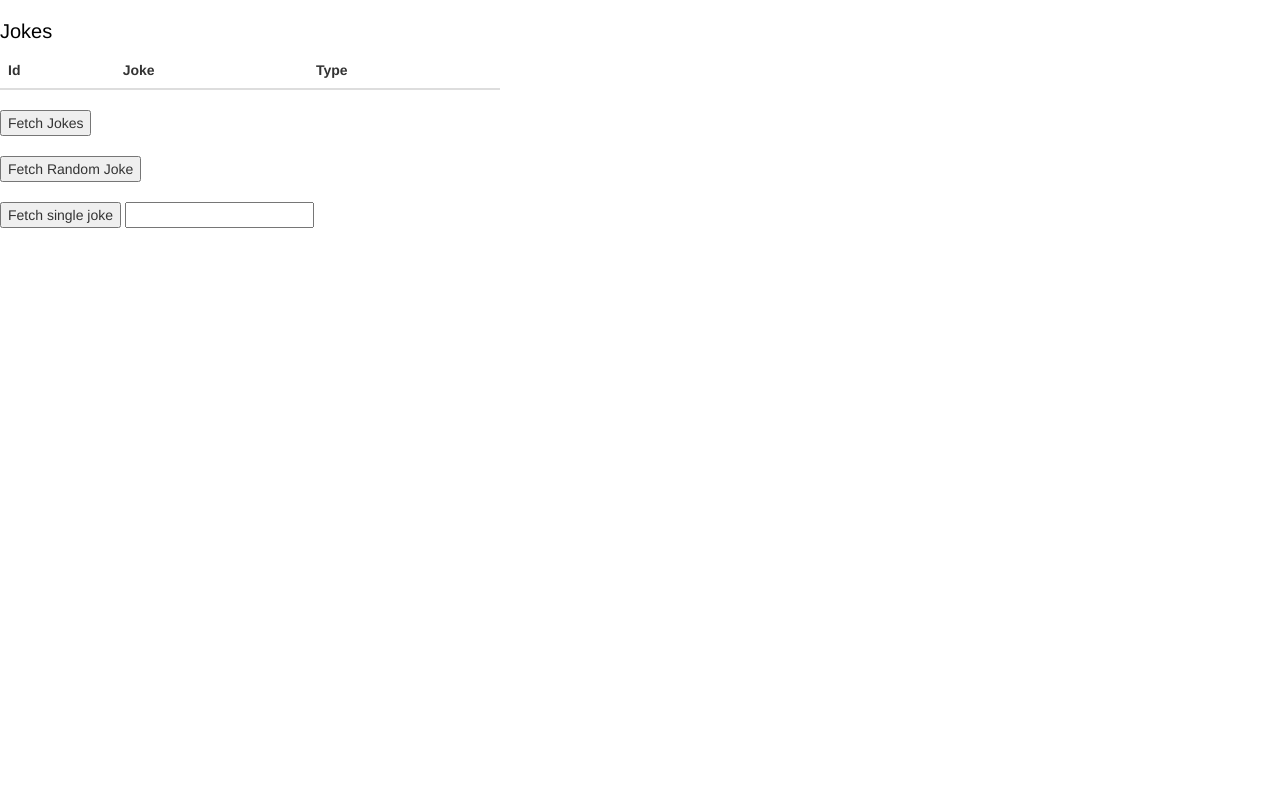
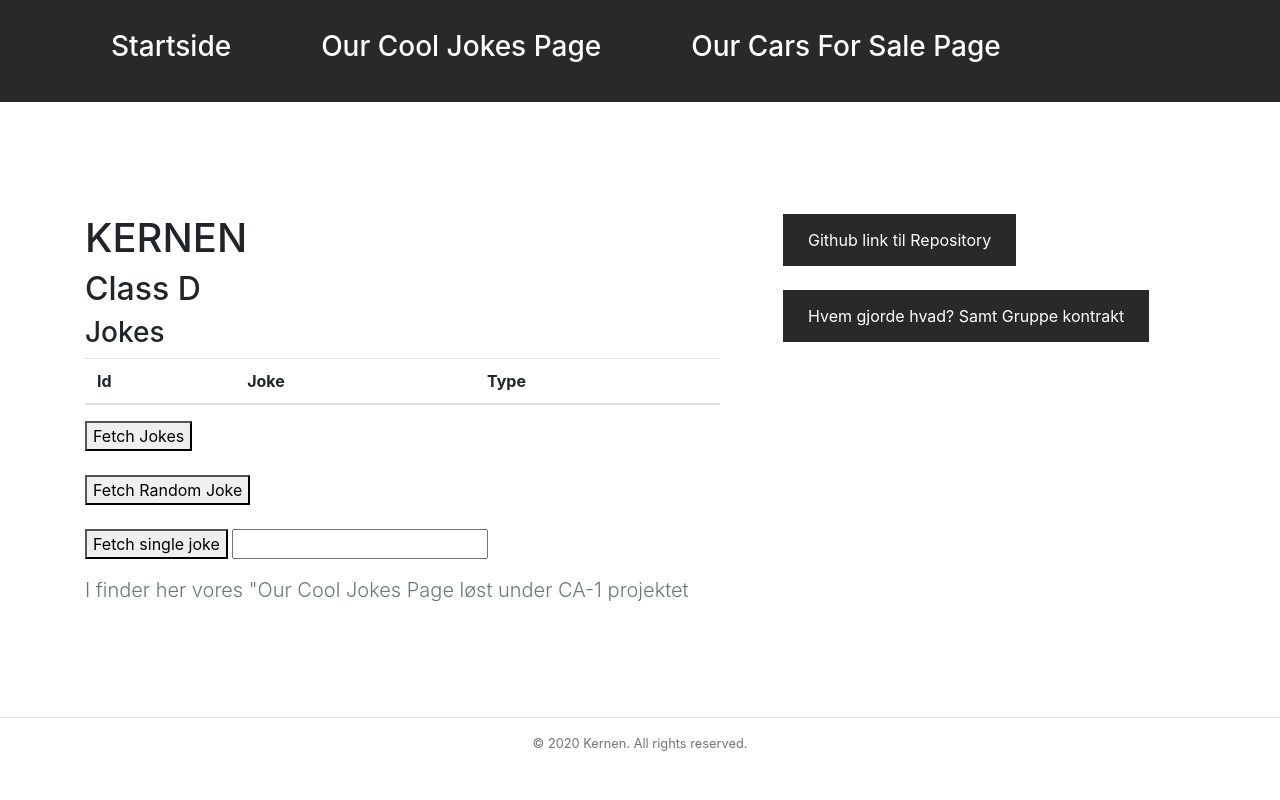
Before and after one commit to LukasBangStoltz/CA1_Opgave, a web app: page /jokesPage.html in a window 1280 px wide. Run offline with its HTML, style and script files only (its server is not run), Linux system fonts and the light colour scheme; data that the repository does not hold is empty; some libraries are stand-ins or nearby versions.

Commit message:
newJokesPage

```diff
--- a/src/main/webapp/css/ourCss.css
+++ b/src/main/webapp/css/ourCss.css
@@ -17,7 +17,3 @@ button:hover {
 .hide {
     display: none;
 }
-.myDIV:hover + .hide {
-    display: block;
-    color: red;
-}
--- a/src/main/webapp/jokesPage.html
+++ b/src/main/webapp/jokesPage.html
@@ -1,27 +1,35 @@
-<!DOCTYPE html>
-<html>
+<html lang="en">
     <head>
-        <title>Jokes Page</title>
         <meta charset="UTF-8">
-        <meta http-equiv="Content-Type" content="text/html; charset=UTF-8">
-        <link rel="stylesheet" href="https://maxcdn.bootstrapcdn.com/bootstrap/3.4.1/css/bootstrap.min.css">
-        <style>
-            .headerBig {
-                padding: 20px;
-                color: black;
-                font-size: 40px;
-            }
-            .headerSmall {
-                color: black;
-                font-size: 20px;
-            }
-            .table{
-                table-layout: auto;
-                width: 500px;
-            }
-        </style>
+        <meta name="viewport" content="width=device-width, initial-scale=1.0">
+        <meta http-equiv="X-UA-Compatible" content="ie=edge">
+        <title>CA-1</title>
+        <link rel="stylesheet" href="https://stackpath.bootstrapcdn.com/bootstrap/4.1.3/css/bootstrap.min.css" integrity="sha384-MCw98/SFnGE8fJT3GXwEOngsV7Zt27NXFoaoApmYm81iuXoPkFOJwJ8ERdknLPMO" crossorigin="anonymous">
+        <script defer src="https://use.fontawesome.com/releases/v5.5.0/js/all.js" integrity="sha384-GqVMZRt5Gn7tB9D9q7ONtcp4gtHIUEW/yG7h98J7IpE3kpi+srfFyyB/04OV6pG0" crossorigin="anonymous"></script>
+        <link href="https://fonts.googleapis.com/css?family=Open+Sans:300,300i,400,400i,700,700i" rel="stylesheet">
+        <link rel="stylesheet" href="css/ourCss.css">
+        <link rel="stylesheet" href="css/linkStyle.css">
     </head>
+
+    <!--Headeren til index siden -->
     <body>
+        <header class="header-bar mb-3">
+            <div class="container d-flex flex-column flex-md-row align-items-center p-3">
+                <h3><a href="index.html" class="text-white">Startside</a></h3>
+                <h3 style="margin-left: 40px"><a href="jokesPage.html" class="text-white">Our Cool Jokes Page</a></h3>
+                <h3 style="margin-left: 40px"><a href="carsPage.html" class="text-white">Our Cars For Sale Page</a></h3>
+
+            </div>
+
+        </header>
+        <!-- header slutter her -->
+
+        <div class="container py-md-5">
+
+            <div class="row">
+                <div class="col-lg-7 py-3 py-md-5">
+                    <h1 class="headerBig">KERNEN</h1>
+                    <h2 class="headerSmall">Class D</h2>
                     <div id="jokesDiv">
                         <h3 class="headerSmall">Jokes</h3>
                         <table class="table">
@@ -44,8 +52,31 @@
                             <input type="text" id="singleJokeId"/>
                         </form>
                     </div>
+                    <p class="lead text-muted">I finder her vores "Our Cool Jokes Page løst under CA-1 projektet</p>
+                </div>
+
+
+                <div class="col-lg-5 pl-lg-5 pb-3 py-lg-5">
+
+                    <a style="background-color: #292929" class="ex2" href="https://github.com/LukasBangStoltz/CA1_Opgave" target="_blank">Github link til Repository</a>
                     <br>
-        <a href="index.html"></a>
+                    <br>
+                    <a style="background-color: #292929" class="ex2" href="#">Hvem gjorde hvad? Samt Gruppe kontrakt</a>
+
+                </div>
+            </div>
+        </div>
+
+
+        <!-- footer begins -->
+        <footer class="border-top text-center small text-muted py-3">
+            <p class="m-0">&copy; 2020 Kernen. All rights reserved.</p>
+        </footer>
+
         <script src="javascript/FetchJokes.js" type="text/javascript"></script>
+        <script src="https://code.jquery.com/jquery-3.3.1.slim.min.js" integrity="sha384-q8i/X+965DzO0rT7abK41JStQIAqVgRVzpbzo5smXKp4YfRvH+8abtTE1Pi6jizo" crossorigin="anonymous"></script>
+        <script src="https://cdnjs.cloudflare.com/ajax/libs/popper.js/1.14.3/umd/popper.min.js" integrity="sha384-ZMP7rVo3mIykV+2+9J3UJ46jBk0WLaUAdn689aCwoqbBJiSnjAK/l8WvCWPIPm49" crossorigin="anonymous"></script>
+        <script src="https://stackpath.bootstrapcdn.com/bootstrap/4.1.3/js/bootstrap.min.js" integrity="sha384-ChfqqxuZUCnJSK3+MXmPNIyE6ZbWh2IMqE241rYiqJxyMiZ6OW/JmZQ5stwEULTy" crossorigin="anonymous"></script>
+        <script>$('[data-toggle="tooltip"]').tooltip()</script>
     </body>
 </html>
```
Also changed, not shown: src/main/webapp/index.html (+6 -5 lines). Lines whose indentation alone changed are shown as unchanged.
